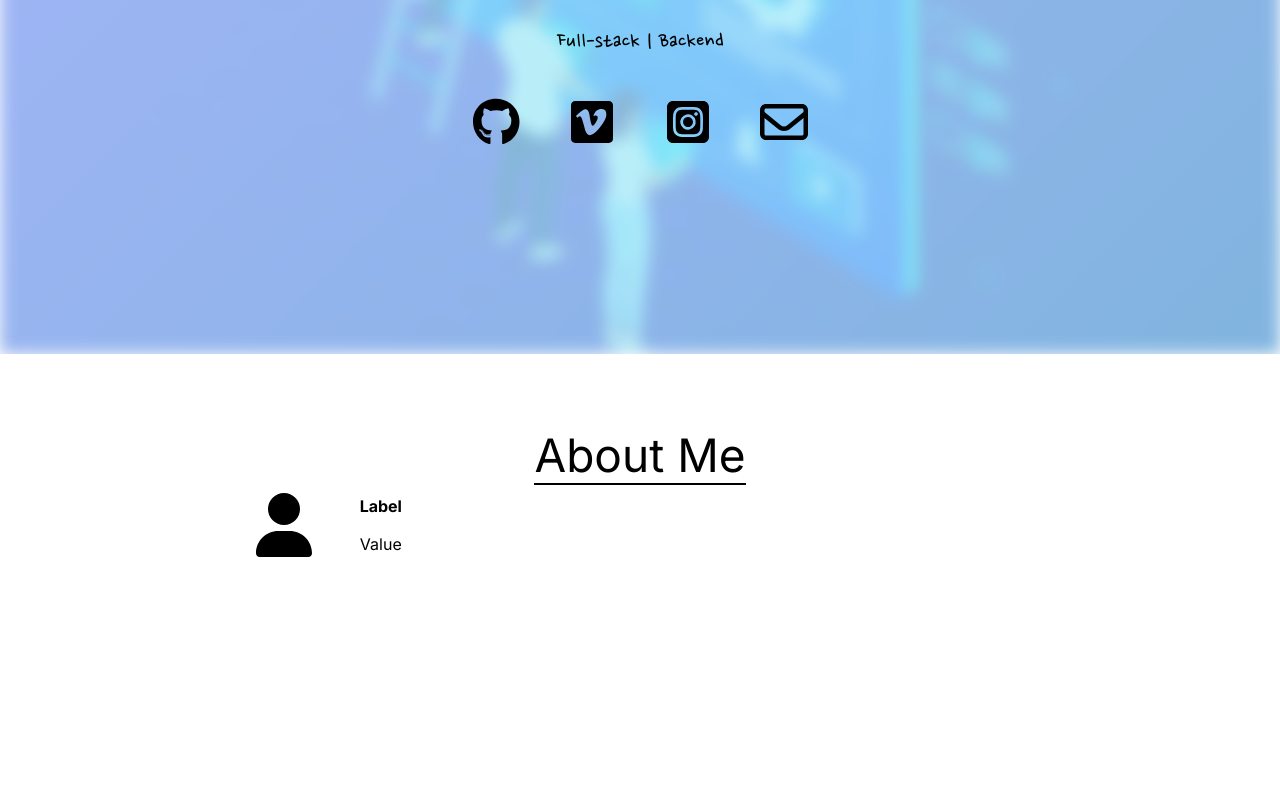
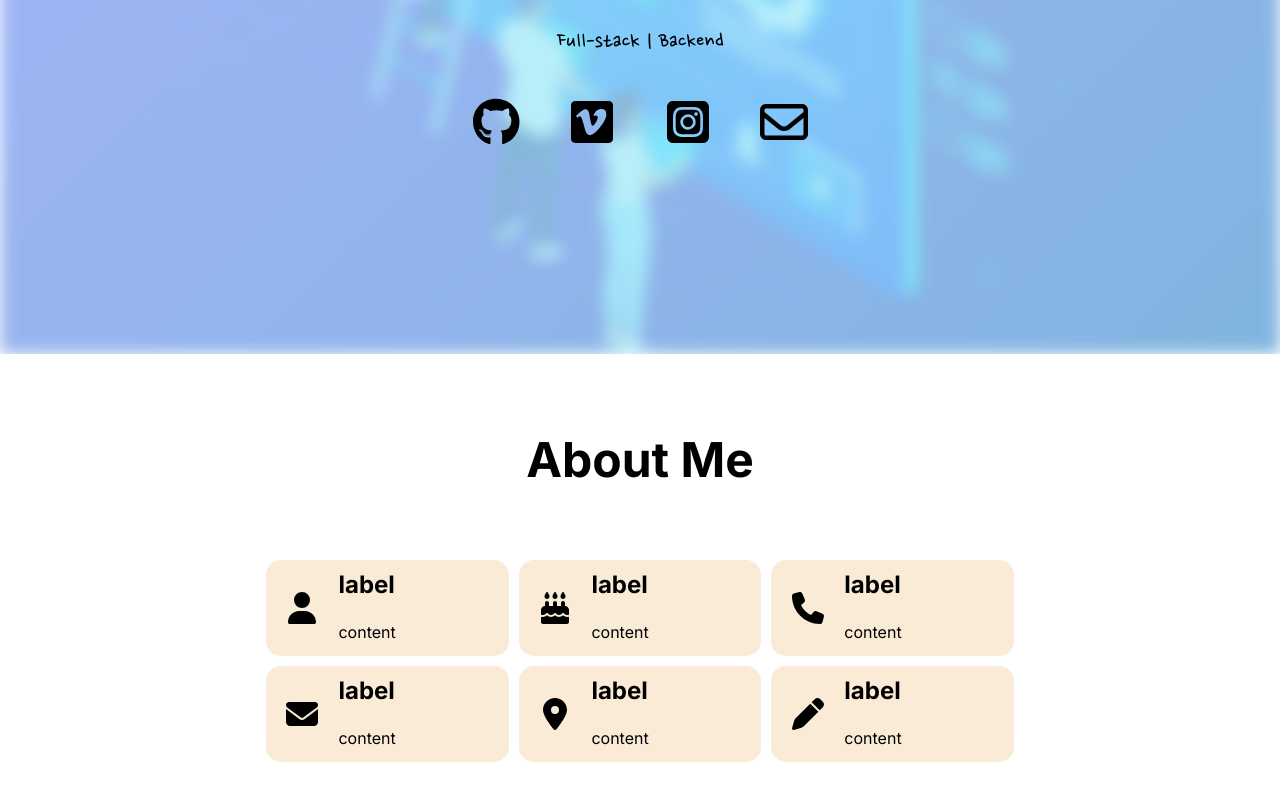
Before and after one commit to cHr1s0Gil/cHr1s0-blog, a Next.js app: page / in a window 1280 px wide. Shown: the part 446-1246 px from the top of the page. Built offline with nearby package versions, Linux system fonts and the light colour scheme.

Commit message:
about me 컴포넌트 작성

```diff
--- a/app/components/About.tsx
+++ b/app/components/About.tsx
@@ -1,35 +1,59 @@
-import { faUser } from "@fortawesome/free-solid-svg-icons";
+import { IconDefinition, faCakeCandles, faEnvelope, faLocationDot, faPen, faPhone, faUser } from "@fortawesome/free-solid-svg-icons";
 import { FontAwesomeIcon } from "@fortawesome/react-fontawesome";
 import '@fortawesome/fontawesome-svg-core/styles.css';
 
 import styles from "styles/components/About/About.module.css";
+import { IAboutData } from "interfaces/about/About";
 
 
-export default function About() {
+export default function About(): JSX.Element {
+    const data: IAboutData = getData();
+    const { icon, label, content }: IAboutData = data;
+
     return (
-        <div className={styles.aboutContainer}>
-            <div className={styles.contentContainer}>
-                <div className={styles.aboutMeContainer}>
+        <div className={styles.aboutMe}>
+            <div className={styles.aboutContainer}>
+                <div className={styles.aboutContent}>
                     <div className={styles.titleContainer}>
-                        <span className={styles.titleText}>About Me</span>
+                        <span className={styles.title}>About Me</span>
                     </div>
-                    <div className={styles.infoContainer}>
-                        <div className={styles.infoContent}>
-                            <div className={styles.infoIcon}>
-                                <FontAwesomeIcon icon={faUser} size="4x" />
-                            </div>
-                            <div className={styles.info}>
-                                <div className={styles.infoLabel}>
-                                    Label
+                    <div className={styles.aboutNav}>
+                        {
+                            icon.map((value: IconDefinition, index: number) => (
+                                <div className={styles.aboutNavContent} key={index}>
+                                    <div className={styles.contentIcon}>
+                                        <FontAwesomeIcon icon={value} size="2x" />
+                                    </div>
+                                    {/* 정보 추가 */}
+                                    <div className={styles.contentContainer}>
+                                        <div className={styles.contentLabel}>
+                                            {label[index]}
+                                        </div>
+                                        <div className={styles.contentValue}>
+                                            {content[index]}
+                                        </div>
+                                    </div>
                                 </div>
-                                <div className={styles.infoValue}>
-                                    Value
-                                </div>
-                            </div>
-                        </div>
+                            ))
+                        }
                     </div>
                 </div>
             </div>
         </div>
     );
 }
+
+function getData(): IAboutData {
+    const icon: IconDefinition[] = [faUser, faCakeCandles, faPhone, faEnvelope, faLocationDot, faPen];
+    // 나중에 추가 내용 기재
+    const label: string[] = ["label", "label", "label", "label", "label", "label"];
+    const content: string[] = ["content", "content", "content", "content", "content", "content"];
+
+    const data: IAboutData = {
+        icon,
+        label,
+        content,
+    }
+
+    return data;
+}
--- a/app/components/Profile.tsx
+++ b/app/components/Profile.tsx
@@ -17,17 +17,18 @@ import { FontAwesomeIcon } from "@fortawesome/react-fontawesome";
 import { faGithub, faSquareInstagram, faVimeo } from "@fortawesome/free-brands-svg-icons";
 import { faEnvelope } from "@fortawesome/free-regular-svg-icons";
 import Link from "next/link";
+import { IProfileData } from "interfaces/Profile/Profile";
 config.autoAddCss = false
 
 export default function ProfileInfo(): JSX.Element {
-    const imagePath: string = getData();
-
+    const data: IProfileData = getData();
+    const { href, target, className, icon, basePath }: IProfileData = data;
     return (
         <div className={styles.profileContainer}>
             <div className={thumbStyles.profileThumbContainer}>
                 <Image
                     className={thumbStyles.profileImage}
-                    src={`${imagePath}/static/images/profile_image.png`}
+                    src={`${basePath}/static/images/profile_image.png`}
                     alt="프로필 이미지"
                     width={300}
                     height={300}
@@ -48,41 +49,38 @@ export default function ProfileInfo(): JSX.Element {
                 </div>
             </div>
             <div className={navStyles.profileNavContainer}>
-                <Link className={navStyles.linkContainer} href={""} target="_blank">
-                    <div className={navStyles.githubContainer}>
-                        <FontAwesomeIcon icon={faGithub} size="3x" />
-                    </div>
-                </Link>
-                <Link className={navStyles.linkContainer} href={""} target="_blank">
-                    <div className={navStyles.velogContainer}>
-                        <FontAwesomeIcon icon={faVimeo} size="3x" />
-                    </div>
-                </Link>
-                <Link className={navStyles.linkContainer} href={""} target="_blank">
-                    <div className={navStyles.instagramContainer}>
-                        <FontAwesomeIcon icon={faSquareInstagram} size="3x" />
-                    </div>
-                </Link>
-                <Link className={navStyles.linkContainer} href={""}>
-                    <div className={navStyles.mailContainer}>
-                        <FontAwesomeIcon icon={faEnvelope} size="3x" />
-                    </div>
-                </Link>
+                {
+                    href.map((value: string, index: number) => (
+                        <Link className={navStyles.linkContainer} href={value} target={target[index]} key={index}>
+                            <div className={styles[className[index]]}>
+                                <FontAwesomeIcon icon={icon[index]} size="3x" />
+                            </div>
+                        </Link>
+                    ))
+                }
             </div>
         </div>
     )
 }
 
-function getData(): string {
+function getData(): IProfileData {
     const href: string[] = [
         "https://github.com/cHr1s0326",
         "https://velog.io/@chr1s0",
         "https://www.instagram.com/ch_r1s0/",
         "mailto:qudcksrlf1@gmail.com"
     ];
-    const target: boolean[] = [true, true, true, false];
+    const target: string[] = ["_blank", "_blank", "_blank", ""];
     const className: string[] = ["githubContainer", "velogContainer", "instagramContainer", "mailContainer"];
     const icon: IconDefinition[] = [faGithub, faVimeo, faSquareInstagram, faEnvelope];
 
-    return pathConfig.basePath;
+    const data: IProfileData = {
+        href,
+        target,
+        className,
+        icon,
+        basePath: pathConfig.basePath
+    }
+
+    return data;
 }
--- a/next.config.js
+++ b/next.config.js
@@ -5,10 +5,8 @@ const isProd = process.env.NODE_ENV == "production";
 const nextConfig = {
     basePath: isProd ? "/cHr1s0-blog" : "",
     output: "export",
-    experimental: {
-        images: {
-            unoptimized: true
-        }
+    images: {
+        unoptimized: true
     }
 
 };
--- a/src/styles/components/About/About.module.css
+++ b/src/styles/components/About/About.module.css
@@ -1,73 +1,76 @@
-.aboutContainer {
+.aboutMe {
     width: 100%;
-    height: 70vh;
+    height: 60vh;
 }
 
-.contentContainer {
-    width: 60%;
+.aboutContainer {
+    width: 65%;
     height: 100%;
+    display: flex;
+    justify-content: center;
+    align-items: center;
     margin: 0 auto;
+}
+
+.aboutContent {
+    width: 100%;
+    height: 70%;
+    display: flex;
+    align-items: center;
+    justify-content: space-between;
+    flex-direction: column;
+}
+
+.titleContainer {
+    width: 100%;
+    height: 20%;
     display: flex;
     justify-content: center;
     align-items: center;
 }
 
-.aboutMeContainer {
-    width: 100%;
-    height: 75%;
+.title {
+    font-weight: bold;
+    font-size: 3em;
 }
 
-.titleContainer {
-    width: 100%;
-    height: 15%;
-    display: flex;
-    align-items: center;
-    justify-content: center;
+.aboutNav {
+    width: 90%;
+    height: 60%;
+    display: grid;
+    grid-template-columns: repeat(3, 1fr);
+    grid-gap: 10px;
 }
 
-.titleText {
-    font-size: 46px;
-    text-align: center;
-    border-bottom: 2px black solid;
+.aboutNavContent {
+    display: flex;
+    background-color: antiquewhite;
+    border-radius: 15px;
 }
 
-.infoContainer {
-    width: 100%;
-    height: 90%;
+.contentIcon {
+    width: 30%;
+    height: 100%;
+    display: flex;
+    justify-content: center;
+    align-items: center;
 }
 
-.infoContent {
-    width: 25%;
-    height: 20%;
+.contentContainer {
+    width: 70%;
+    height: 100%;
+    display: flex;
+    flex-direction: column;
+}
+
+.contentLabel, .contentValue {
+    width: 100%;
+    height: 50%;
     display: flex;
     align-items: center;
 }
 
-.infoIcon {
-    width: 30%;
+.contentLabel {
+    font-weight: bold;
+    font-size: 1.5em;
 }
-
-
-.info {
-    width: 70%;
-    height: 100%;
-    display: flex;
-    justify-content: center;
-    flex-direction: column;
-}
-
-.infoLabel, .infoValue {
-    width: 100%;
-    display: flex;
-    align-items: center;
-    justify-content: center;
-}
-
-.infoLabel {
-    height: 50%;
-    font-weight: bold;
-}
-
-.infoValue {
-    height: 50%;
-}
--- a/tsconfig.json
+++ b/tsconfig.json
@@ -22,7 +22,8 @@
       "@/*": ["./*"],
       "styles/*": ["./src/styles/*"],
       "images/*": ["./public/static/images/*"],
-      "components/*": ["./app/components/*"]
+      "components/*": ["./app/components/*"],
+      "interfaces/*": ["./src/interfaces/*"]
     }
   },
   "include": ["next-env.d.ts", "**/*.ts", "**/*.tsx", ".next/types/**/*.ts"],
```
Also changed, not shown: src/interfaces/Profile/Profile.d.ts (added, +10 -0 lines), src/interfaces/about/About.d.ts (added, +7 -0 lines).
